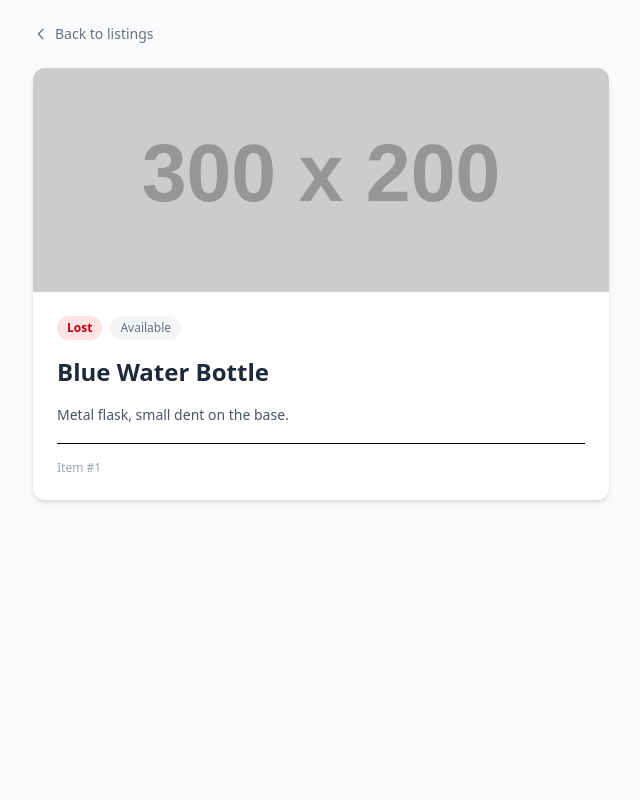
After one commit to Yusen-oph/campus-lost-and-found, a Flask app: page /items/1 in a window 1280 px wide. The commit adds this page. Shown: the whole page, without its empty margins (319-959 px from the left). Run offline with Flask 3, Linux system fonts and the light colour scheme; data comes from the database, SQL or seed files in the repository; grey boxes labelled with a size stand in for pictures from a placeholder-image service; some libraries are stand-ins or nearby versions.

Commit message:
Updated: when you click on a card on the landing page, it would redirect you to a page displaying that single item with all details

```diff
--- a/app.py
+++ b/app.py
@@ -58,5 +58,18 @@ def handle_item_submission():
 
     return jsonify({"status": "success", "id": new_id, "message": "Item posted!"})
 
+@app.route('/items/<int:id>', methods=['GET'])
+def get_item(id):
+    connection = get_connection()
+    cursor = connection.cursor()
+    cursor.execute("SELECT * FROM items WHERE id = ?", (id,))
+    item = cursor.fetchone()
+    connection.close()
+
+    if item is None:
+        return "Item not found", 404
+
+    return render_template('item.html', item=dict(item))
+
 if __name__ == '__main__':
  app.run(debug=True)
--- a/static/script.js
+++ b/static/script.js
@@ -10,7 +10,8 @@ async function loadItems() {
 
         containerEl.innerHTML = "";
         items.forEach(item => {
-            const card = document.createElement("div");
+            const card = document.createElement("a");
+            card.href = `/items/${item.id}`;
             card.classList.add("item-card");
 
             const title = document.createElement("h3");
--- /dev/null
+++ b/templates/item.html
@@ -0,0 +1,71 @@
+<!DOCTYPE html>
+<html lang="en">
+<head>
+    <meta charset="UTF-8">
+    <meta name="viewport" content="width=device-width, initial-scale=1.0">
+    <title>{{ item.title }} — Lost & Found</title>
+    <script src="https://cdn.jsdelivr.net/npm/@tailwindcss/browser@4"></script>
+</head>
+<body class="bg-gray-50 min-h-screen p-6">
+
+    <div class="max-w-xl mx-auto">
+
+        <!-- Back link -->
+        <a href="/" class="inline-flex items-center gap-1.5 text-sm text-gray-500 hover:text-blue-600 transition mb-6">
+            <svg class="w-4 h-4" fill="none" viewBox="0 0 24 24" stroke="currentColor">
+                <path stroke-linecap="round" stroke-linejoin="round" stroke-width="2" d="M15 19l-7-7 7-7"/>
+            </svg>
+            Back to listings
+        </a>
+
+        <div class="bg-white rounded-xl shadow-md overflow-hidden">
+
+            <!-- Image -->
+            {% if item.image_url %}
+            <img src="{{ item.image_url }}" alt="{{ item.title }}"
+                 class="w-full h-56 object-cover">
+            {% else %}
+            <div class="w-full h-56 bg-gray-100 flex items-center justify-center">
+                <svg class="w-12 h-12 text-gray-300" fill="none" viewBox="0 0 24 24" stroke="currentColor">
+                    <path stroke-linecap="round" stroke-linejoin="round" stroke-width="1.5" d="M4 16l4.586-4.586a2 2 0 012.828 0L16 16m-2-2l1.586-1.586a2 2 0 012.828 0L20 14m-6-6h.01M6 20h12a2 2 0 002-2V6a2 2 0 00-2-2H6a2 2 0 00-2 2v12a2 2 0 002 2z"/>
+                </svg>
+            </div>
+            {% endif %}
+
+            <div class="p-6 space-y-4">
+
+                <!-- Category badge + status -->
+                <div class="flex items-center gap-2 flex-wrap">
+                    {% if item.category == 'lost' %}
+                        <span class="text-xs font-semibold px-2.5 py-1 rounded-full bg-red-100 text-red-700">Lost</span>
+                    {% elif item.category == 'found' %}
+                        <span class="text-xs font-semibold px-2.5 py-1 rounded-full bg-green-100 text-green-700">Found</span>
+                    {% elif item.category == 'trade' %}
+                        <span class="text-xs font-semibold px-2.5 py-1 rounded-full bg-blue-100 text-blue-700">Trade</span>
+                    {% endif %}
+
+                    {% if item.status == 'available' %}
+                        <span class="text-xs font-medium px-2.5 py-1 rounded-full bg-gray-100 text-gray-500">Available</span>
+                    {% else %}
+                        <span class="text-xs font-medium px-2.5 py-1 rounded-full bg-yellow-100 text-yellow-700">Claimed</span>
+                    {% endif %}
+                </div>
+
+                <!-- Title -->
+                <h1 class="text-2xl font-bold text-gray-800">{{ item.title }}</h1>
+
+                <!-- Description -->
+                <p class="text-gray-600 text-sm leading-relaxed">
+                    {{ item.description if item.description else "No description provided." }}
+                </p>
+
+                <div class="border-t pt-4">
+                    <p class="text-xs text-gray-400">Item #{{ item.id }}</p>
+                </div>
+
+            </div>
+        </div>
+    </div>
+
+</body>
+</html>
```
Also changed, not shown: static/style.css (+8 -4 lines).
